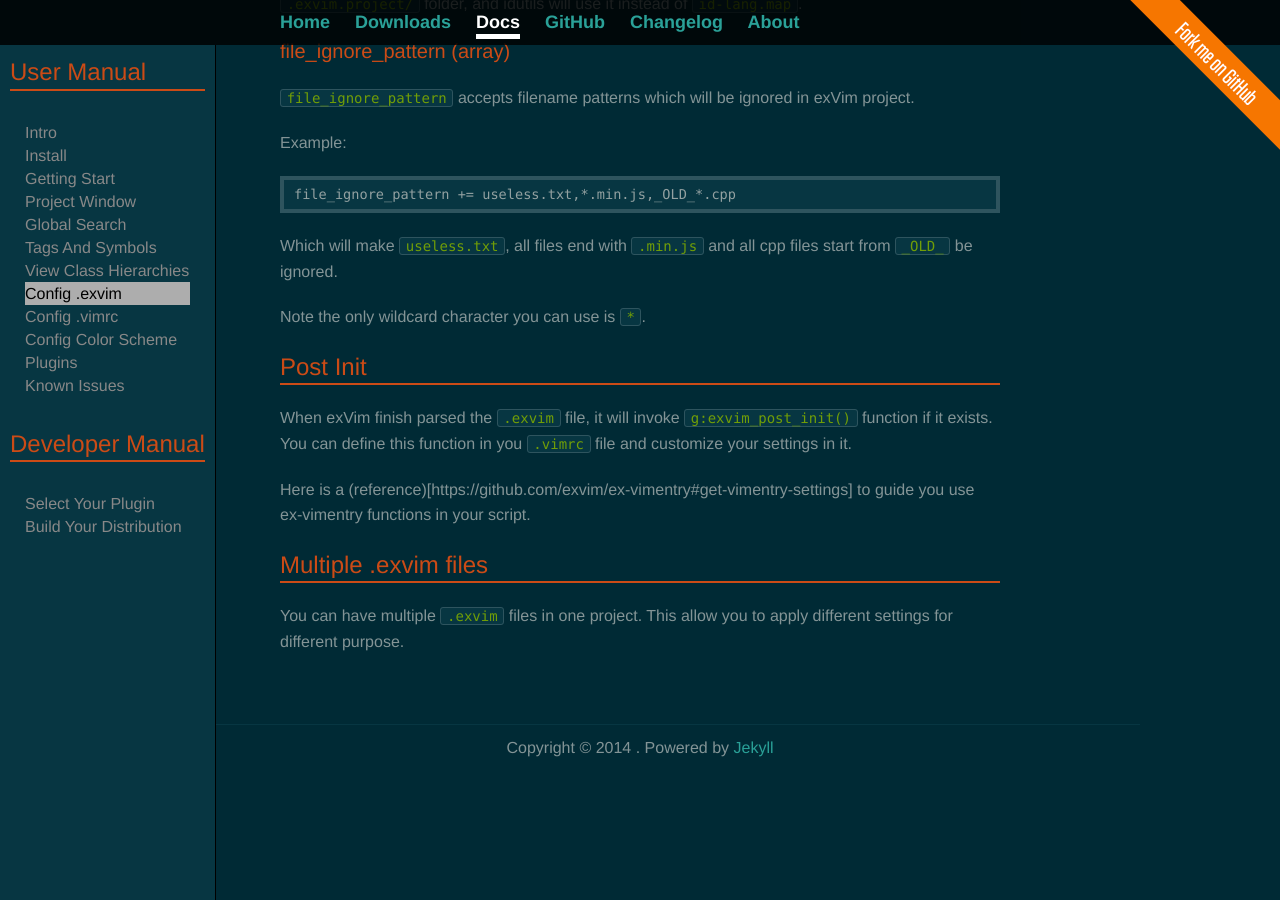
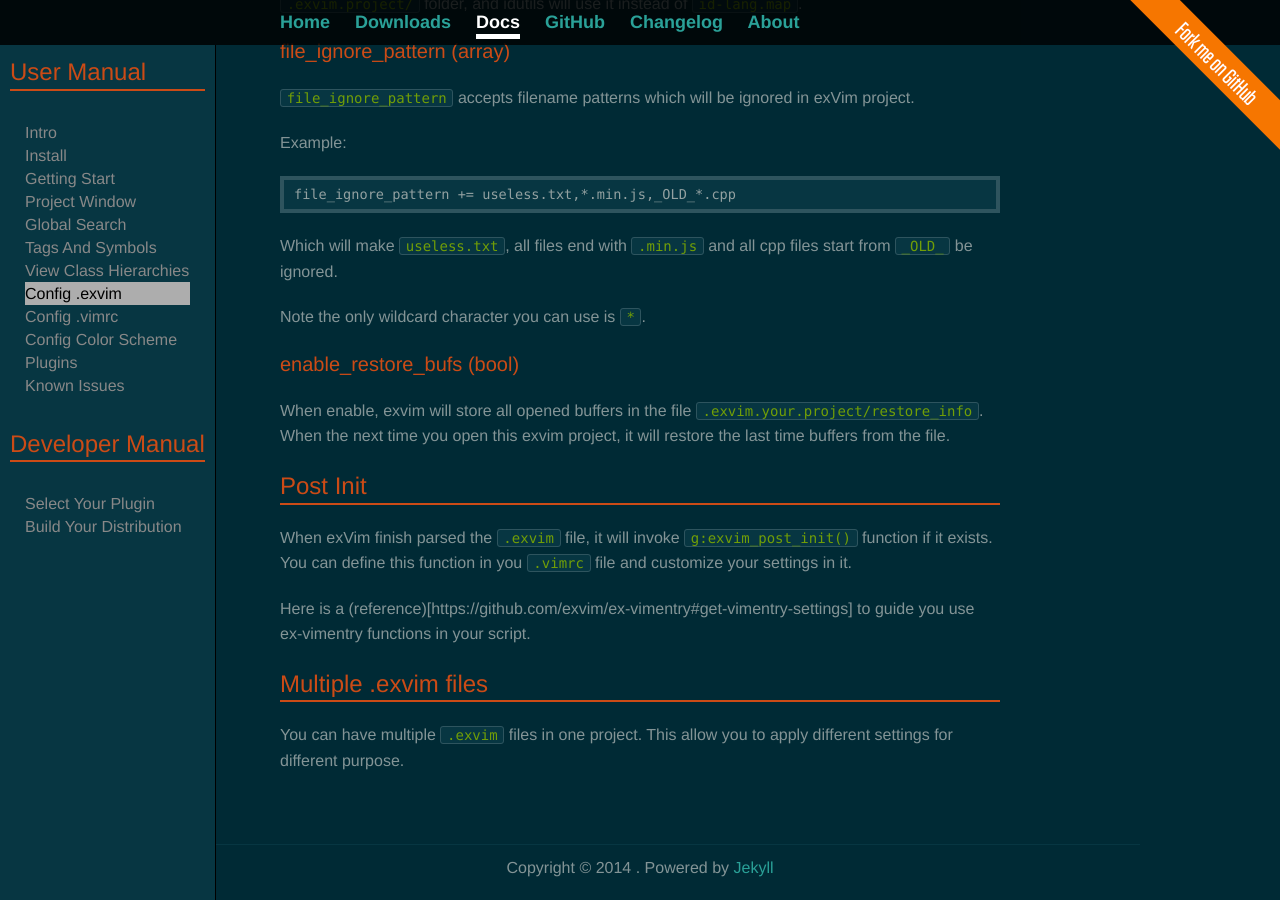
Before and after one commit to exvim/exvim.github.io, a Jekyll site: the page built from docs/config-exvim.md, in a window 1280 px wide and 900 px high, scrolled down 1992 px. Built offline with Jekyll 4.4.1, drawn with Linux system fonts in a browser that asks for light colours; Markdown is read by kramdown in place of the engine named in the settings.

Commit message:
update doc

```diff
--- a/docs/config-exvim.md
+++ b/docs/config-exvim.md
@@ -105,6 +105,11 @@ Which will make `useless.txt`, all files end with `.min.js` and all cpp files st
 
 Note the only wildcard character you can use is `*`.
 
+### enable_restore_bufs (bool)
+
+When enable, exvim will store all opened buffers in the file `.exvim.your.project/restore_info`.
+When the next time you open this exvim project, it will restore the last time buffers from the file.
+
 ## Post Init
 
 When exVim finish parsed the `.exvim` file, it will invoke `g:exvim_post_init()` function if
```
